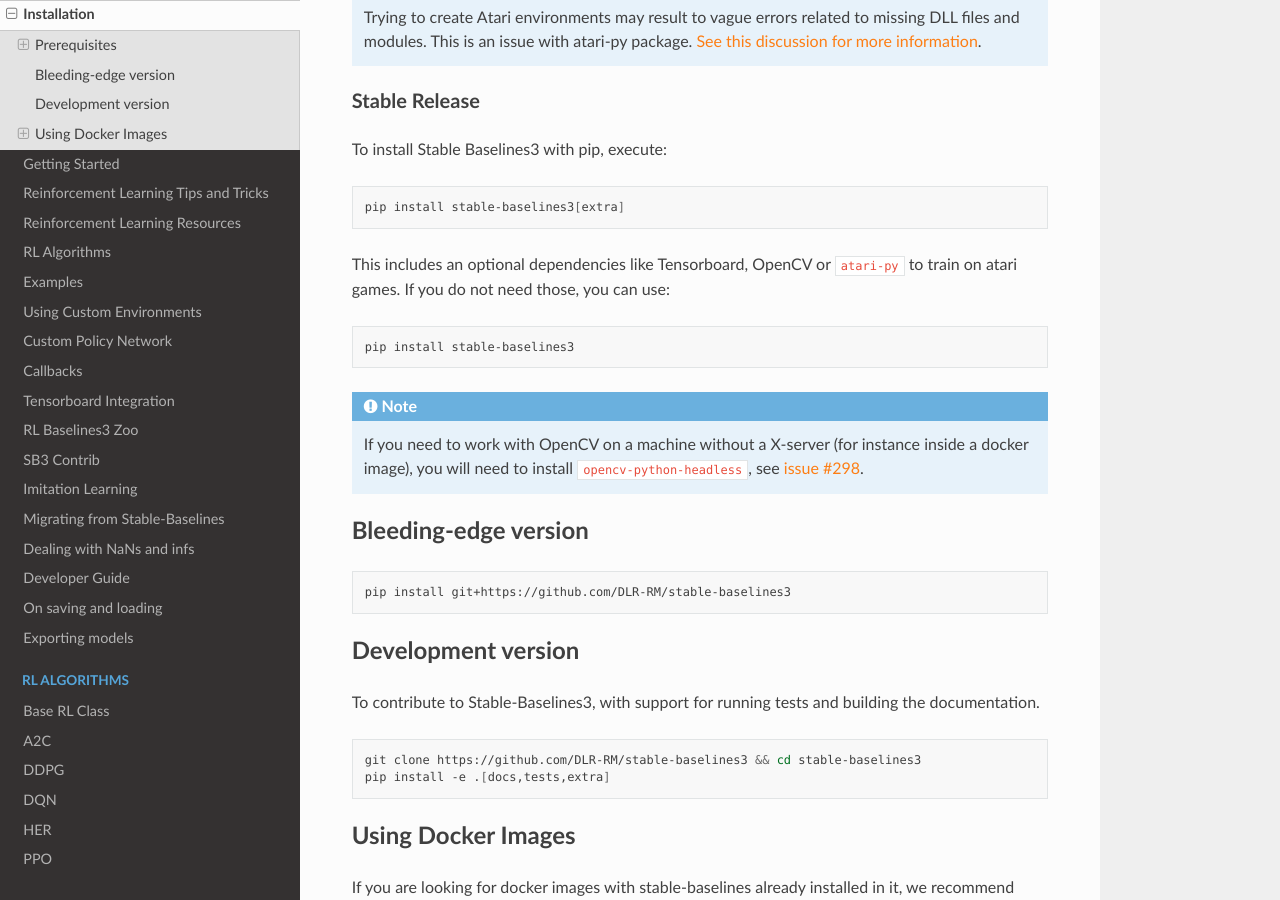
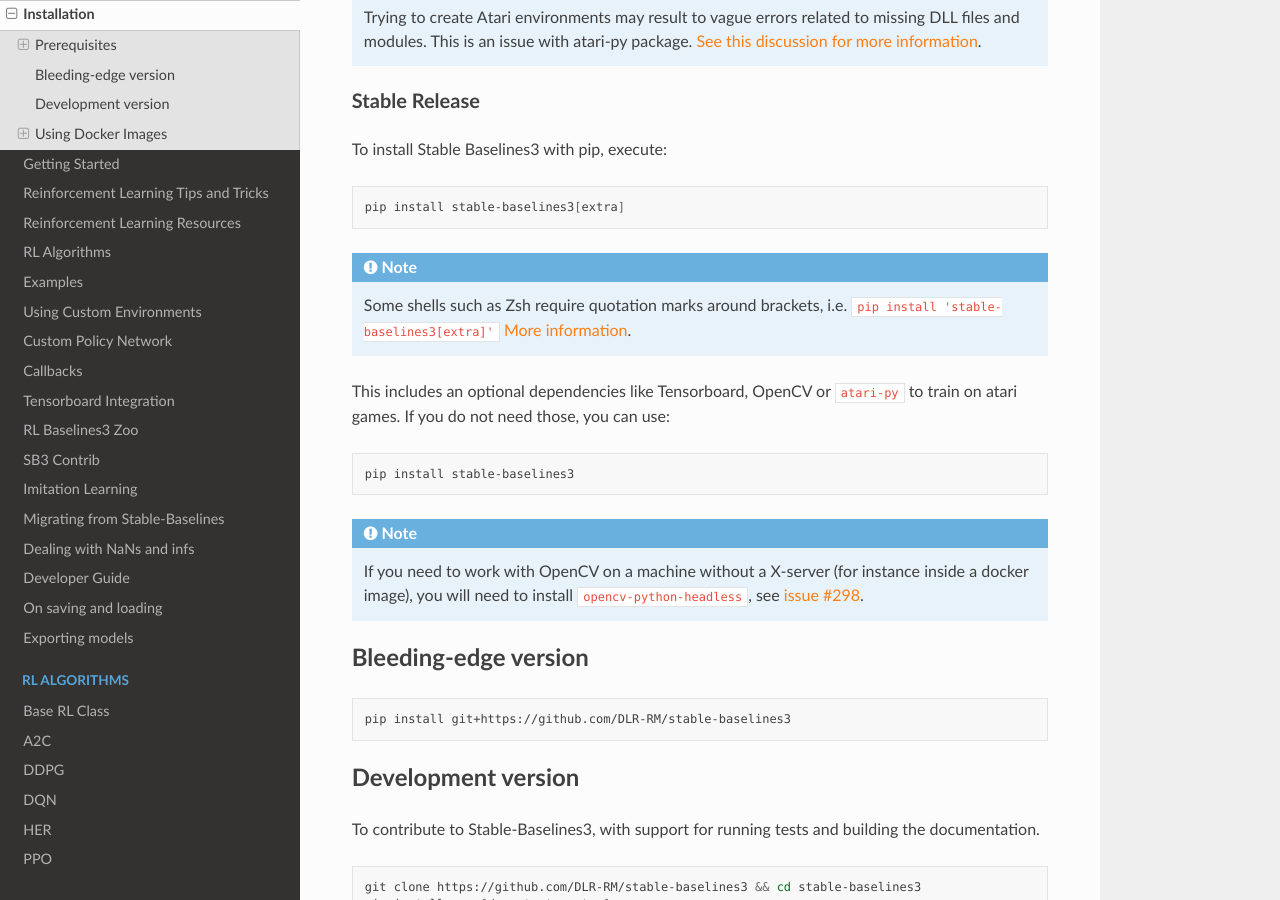
Before and after one commit to DLR-RM/stable-baselines3, a Sphinx documentation site: the page built from docs/guide/install.rst, in a window 1280 px wide and 900 px high, scrolled down 461 px. Built offline with Sphinx 7.4.7 and the Read the Docs theme 2.0.0, drawn with Linux system fonts in a browser that asks for light colours; pages that are not in the unit, such as notebooks, are missing from menus.

Commit message:
Add Zsh pip installation note

```diff
--- a/docs/guide/install.rst
+++ b/docs/guide/install.rst
@@ -28,6 +28,10 @@
 .. code-block:: bash
 
     pip install stable-baselines3[extra]
+
+.. note::
+        Some shells such as Zsh require quotation marks around brackets, i.e. ``pip install 'stable-baselines3[extra]'`` `More information <https://stackoverflow.com/a/30539963>`_.
+
 
 This includes an optional dependencies like Tensorboard, OpenCV or ``atari-py`` to train on atari games. If you do not need those, you can use:
 
```
